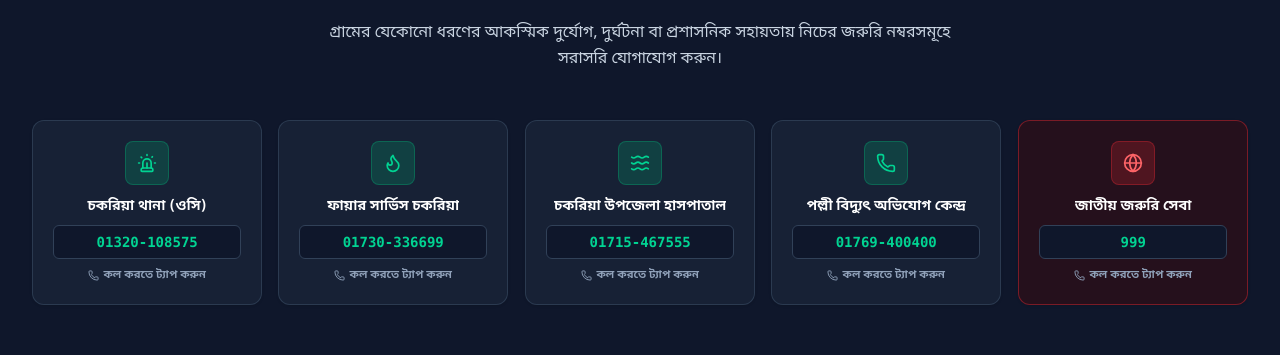
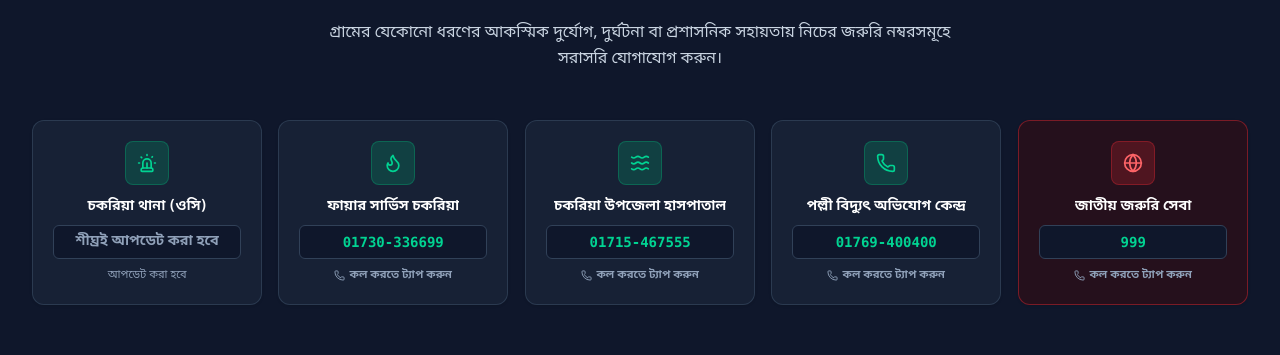
Before and after one commit to Asif10H/hazian, a React (Vite) app: page / in a window 1280 px wide. Shown: the part 7545-7900 px from the top of the page. Built offline with nearby package versions, Linux system fonts and the light colour scheme; no server answers.

Commit message:
content: update Chakaria Thana OC contact to pending update status

```diff
--- a/src/components/EmergencyContacts.jsx
+++ b/src/components/EmergencyContacts.jsx
@@ -33,12 +33,18 @@ const EmergencyContacts = ({ data }) => {
           {data.contacts.map((contact, index) => {
             const Icon = iconMap[contact.icon] || Phone;
             const isNationalHelpline = contact.phone === "999";
+            const isPendingUpdate = contact.phone.includes("আপডেট") || contact.phone.includes("000000");
+
+            const CardElement = isPendingUpdate ? 'div' : 'a';
+            const cardProps = isPendingUpdate ? {} : { href: `tel:${contact.phone}` };
 
             return (
-              <a
+              <CardElement
                 key={index}
-                href={`tel:${contact.phone}`}
-                className={`p-5 rounded-xl border flex flex-col items-center text-center transition-all card-hover-lift active:scale-[0.98] reveal reveal-delay-${index + 1} ${
+                {...cardProps}
+                className={`p-5 rounded-xl border flex flex-col items-center text-center transition-all card-hover-lift reveal reveal-delay-${index + 1} ${
+                  !isPendingUpdate ? 'active:scale-[0.98] cursor-pointer' : 'cursor-default'
+                } ${
                   isNationalHelpline
                     ? "bg-red-950/40 border-red-500/40 hover:bg-red-900/40 hover:border-red-400 shadow-sm"
                     : "bg-slate-800/60 border-slate-700/80 hover:bg-slate-800 hover:border-slate-600 shadow-sm"
@@ -56,14 +62,22 @@ const EmergencyContacts = ({ data }) => {
                   {contact.name}
                 </h3>
 
-                <div className="text-xs sm:text-sm font-bold font-mono px-3 py-1.5 rounded-md bg-slate-900 border border-slate-700 text-emerald-400 w-full mb-2">
+                <div className={`text-xs sm:text-sm font-bold px-3 py-1.5 rounded-md bg-slate-900 border border-slate-700 w-full mb-2 ${
+                  isPendingUpdate ? 'text-slate-400 font-sans' : 'text-emerald-400 font-mono'
+                }`}>
                   {contact.phone}
                 </div>
 
-                <div className="inline-flex items-center gap-1 text-[11px] font-semibold text-slate-400 hover:text-white">
-                  <Phone size={11} /> কল করতে ট্যাপ করুন
+                <div className="inline-flex items-center gap-1 text-[11px] font-semibold text-slate-400">
+                  {isPendingUpdate ? (
+                    <span className="text-slate-400 font-normal">আপডেট করা হবে</span>
+                  ) : (
+                    <>
+                      <Phone size={11} /> কল করতে ট্যাপ করুন
+                    </>
+                  )}
                 </div>
-              </a>
+              </CardElement>
             );
           })}
         </div>
--- a/src/data.json
+++ b/src/data.json
@@ -156,7 +156,7 @@
     "emergency": {
       "title": "জরুরী যোগাযোগ",
       "contacts": [
-        { "name": "চকরিয়া থানা (ওসি)", "phone": "01320-108575", "icon": "Police" },
+        { "name": "চকরিয়া থানা (ওসি)", "phone": "শীঘ্রই আপডেট করা হবে", "icon": "Police" },
         { "name": "ফায়ার সার্ভিস চকরিয়া", "phone": "01730-336699", "icon": "Fire" },
         {
           "name": "চকরিয়া উপজেলা হাসপাতাল",
```
